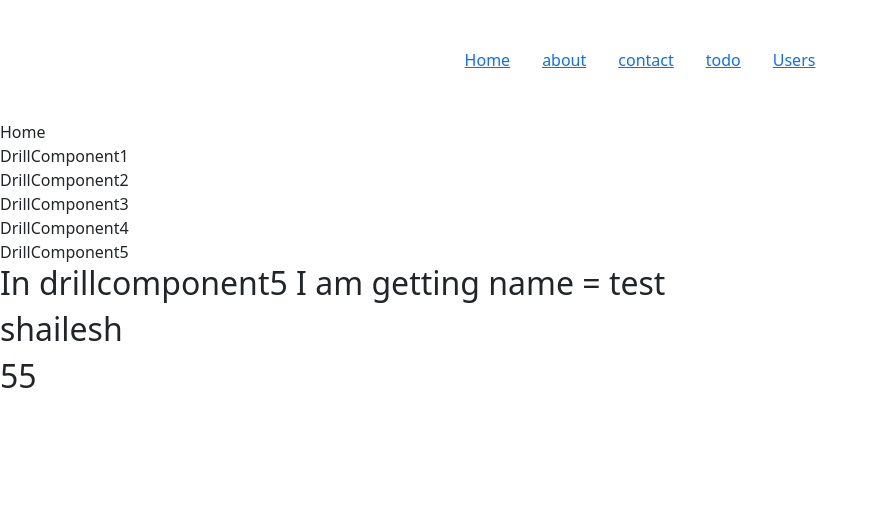
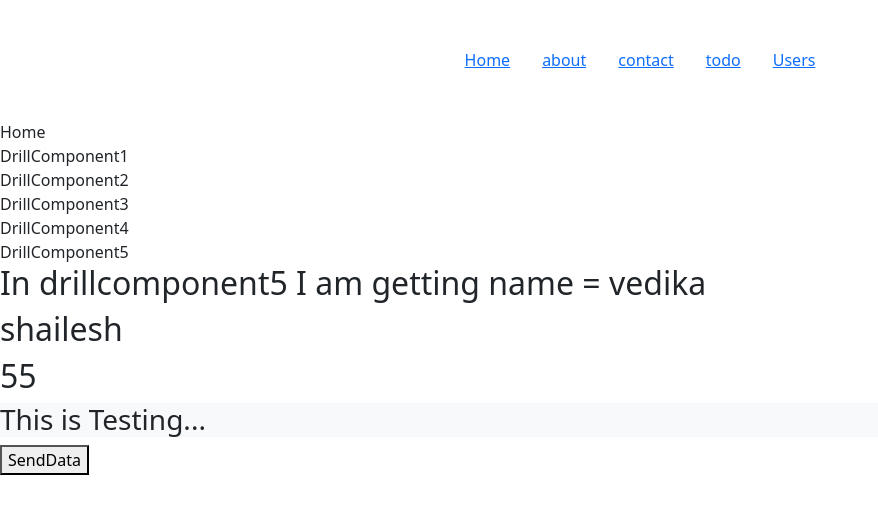
Before and after one commit to shailesh-ss-19-11/evening-todolist, a React (Vite) app: page / in a window 1280 px wide. Shown: the top 514 px of the page, without its empty margins (0-878 px from the left). Built offline with nearby package versions, Linux system fonts and the light colour scheme.

Commit message:
useContext revision and doubts solutions

```diff
--- a/src/pages/Home.jsx
+++ b/src/pages/Home.jsx
@@ -1,20 +1,25 @@
-import React, { createContext } from 'react'
+import React, { createContext, useState } from 'react'
 import DrillComponent1 from '../propsdrilling/DrillComponent1'
 
 export const SendDataContext = createContext(null);
 
 const Home = () => {
+  const [name, setname] = useState("")
 
-  let name = "test"
+  // let name = "test"
   let obj = {
     name: "shailesh",
     age: 55
   }
 
+  const takeData = (name) => {
+    setname(name);
+  }
+
   return (
     <div>
       Home
-      <SendDataContext value={{ name, obj }}>
+      <SendDataContext value={{ name, obj,takeData }}>
         <DrillComponent1 />
       </SendDataContext>
     </div>
--- a/src/propsdrilling/DrillComponent4.jsx
+++ b/src/propsdrilling/DrillComponent4.jsx
@@ -1,10 +1,17 @@
-import React from 'react'
+import React, { createContext, useContext } from 'react'
 import DrillComponent5 from './DrillComponent5'
+import { SendDataContext } from '../pages/Home'
+
+export const ThemeContext = createContext(null);
 
 const DrillComponent4 = () => {
+  const data = useContext(SendDataContext);
   return (
-    <div>DrillComponent4
+    <div>
+      DrillComponent4
+      <ThemeContext value={{ mode: "light" }}>
         <DrillComponent5 />
+      </ThemeContext>
     </div>
   )
 }
--- a/src/propsdrilling/DrillComponent5.jsx
+++ b/src/propsdrilling/DrillComponent5.jsx
@@ -1,15 +1,20 @@
 import React, { useContext } from 'react'
 import { SendDataContext } from '../pages/Home'
+import { ThemeContext } from './DrillComponent4';
 
 const DrillComponent5 = () => {
-  const getData = useContext(SendDataContext)
+  const getData = useContext(SendDataContext);
+  const themeContext = useContext(ThemeContext);
   console.log(getData);
   return (
     <div>
       DrillComponent5
-      <h2>In drillcomponent5 I am getting name = {getData.name}</h2>
+      <h2>In drillcomponent5 I am getting name = {getData.name || "vedika"}</h2>
       <h2> {getData.obj.name}</h2>
       <h2> {getData.obj.age}</h2>
+
+      <h3 className={themeContext.mode==="dark" ? 'bg-dark text-light' : 'bg-light text-dark'}>This is Testing...</h3>
+      <button onClick={()=>getData.takeData("shailesh")}>SendData</button>
     </div>
   )
 }
```
